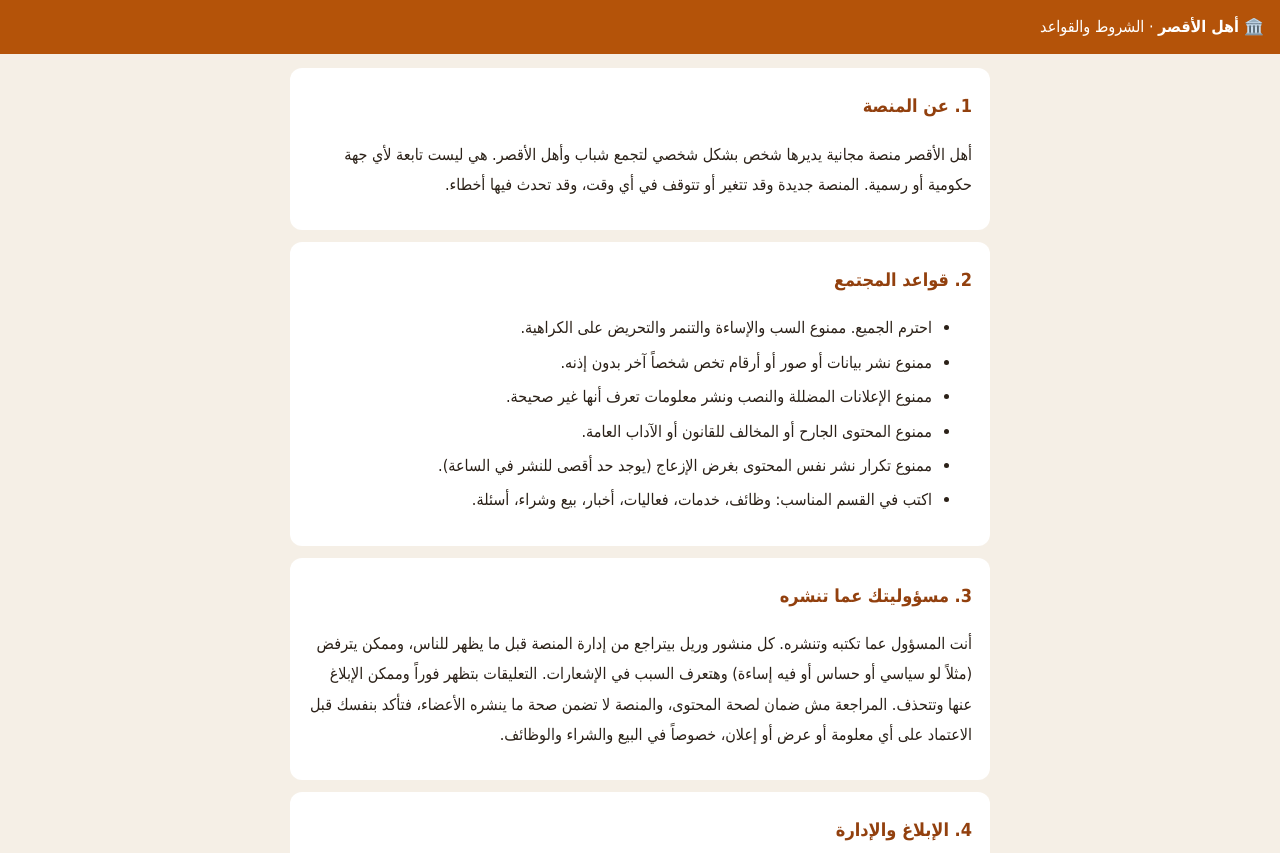
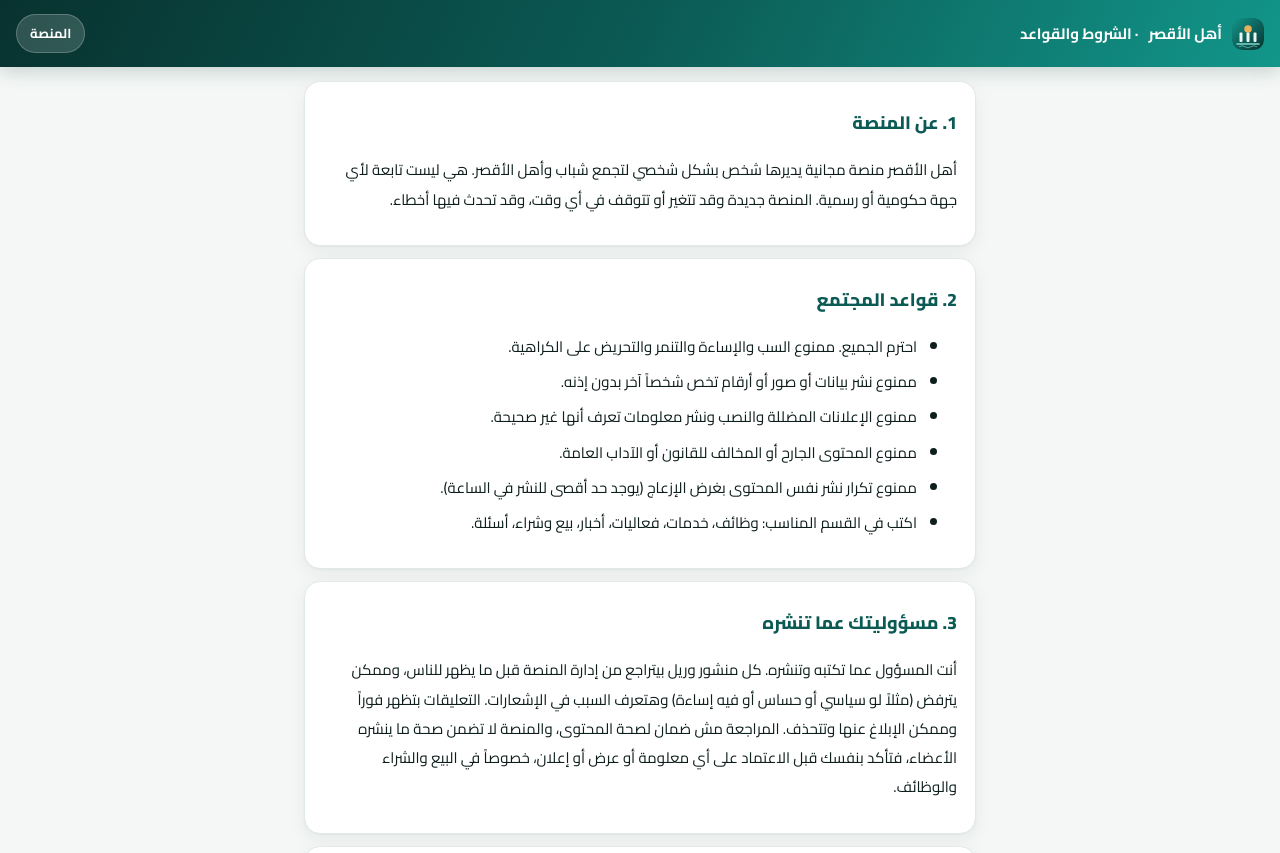
Before and after one commit to bahy-eldin-ahmed/ahl-luxor, a plain HTML site: page terms.html in a window 1280 px wide. Shown: the top 853 px of the page. Drawn offline with Linux system fonts and the light colour scheme.

Commit message:
تحديث شكل صفحة الشروط والألوان

```diff
--- a/terms.html
+++ b/terms.html
@@ -1,7 +1,20 @@
 <!DOCTYPE html>
 <html lang="ar" dir="rtl"><head><meta charset="utf-8"><meta name="viewport" content="width=device-width,initial-scale=1"><title>الشروط والقواعد | أهل الأقصر</title>
-<style>body{margin:0;font-family:Tahoma,Arial,sans-serif;background:#f5efe6;color:#2b2118;line-height:1.9}header{background:#b45309;color:#fff;padding:12px 16px}main{max-width:700px;margin:auto;padding:14px}.c{background:#fff;border-radius:12px;padding:6px 18px 14px;margin-bottom:12px}h2{color:#92400e;font-size:18px}a{color:#92400e}li{margin-bottom:4px}</style></head>
-<body><header><b>🏛️ أهل الأقصر</b> · الشروط والقواعد</header><main>
+<link rel="preconnect" href="https://fonts.googleapis.com"><link rel="preconnect" href="https://fonts.gstatic.com" crossorigin><link href="https://fonts.googleapis.com/css2?family=Cairo:wght@400;600;700;800&display=swap" rel="stylesheet">
+<style>
+:root{--c:#0F766E;--c2:#0B5A54;--c3:#12968A;--bg:#F4F7F6;--card:#fff;--t:#0D1E1C;--m:#5C716D;--l:#E1EAE8;--sh:0 1px 2px rgba(9,38,34,.04),0 6px 18px rgba(9,38,34,.06)}
+*{box-sizing:border-box}
+body{margin:0;font-family:'Cairo',Tahoma,Arial,sans-serif;background:var(--bg);color:var(--t);line-height:1.95;font-size:15px}
+header{background:linear-gradient(115deg,#08322F,#0B5A54 50%,#12968A);color:#fff;padding:14px 16px;font-weight:700;display:flex;align-items:center;gap:10px;box-shadow:0 4px 18px rgba(8,50,47,.2)}
+header .logo{width:32px;height:32px;border-radius:10px;flex:none}
+header a{color:#fff;text-decoration:none;margin-inline-start:auto;background:rgba(255,255,255,.16);border:1px solid rgba(255,255,255,.22);border-radius:999px;padding:6px 13px;font-size:13px}
+main{max-width:700px;margin:auto;padding:14px}
+.c{background:var(--card);border-radius:16px;padding:8px 18px 16px;margin-bottom:12px;border:1px solid var(--l);box-shadow:var(--sh)}
+h2{color:var(--c2);font-size:18px;font-weight:800}
+a{color:var(--c2)}
+li{margin-bottom:6px}
+</style></head>
+<body><header><svg class="logo" viewBox="0 0 64 64" aria-hidden="true"><defs><linearGradient id="lgo" x1="0" y1="0" x2="1" y2="1"><stop offset="0" stop-color="#12968A"/><stop offset="1" stop-color="#08322F"/></linearGradient></defs><rect width="64" height="64" rx="18" fill="url(#lgo)"/><circle cx="32" cy="22" r="7.5" fill="#E7B15C"/><rect x="15" y="29" width="6" height="19" rx="2" fill="#EAF6F3"/><rect x="29" y="29" width="6" height="19" rx="2" fill="#EAF6F3"/><rect x="43" y="29" width="6" height="19" rx="2" fill="#EAF6F3"/><path d="M10 52h44" stroke="#7FD8CC" stroke-width="3" stroke-linecap="round"/><path d="M14 57.5q6-4 12 0t12 0 12 0" stroke="#7FD8CC" stroke-width="2" fill="none" opacity=".6"/></svg><b>أهل الأقصر</b> · الشروط والقواعد<a href="index.html">المنصة</a></header><main>
 <div class="c"><h2>1. عن المنصة</h2>
 <p>أهل الأقصر منصة مجانية يديرها شخص بشكل شخصي لتجمع شباب وأهل الأقصر. هي ليست تابعة لأي جهة حكومية أو رسمية. المنصة جديدة وقد تتغير أو تتوقف في أي وقت، وقد تحدث فيها أخطاء.</p></div>
 <div class="c"><h2>2. قواعد المجتمع</h2><ul>
```
